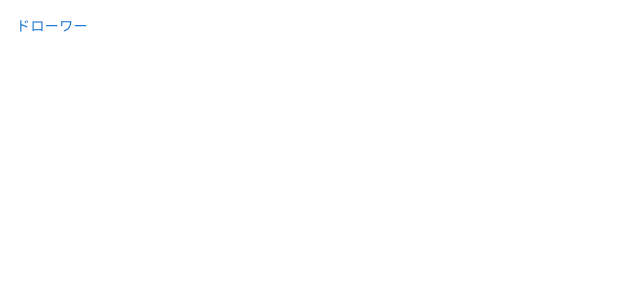
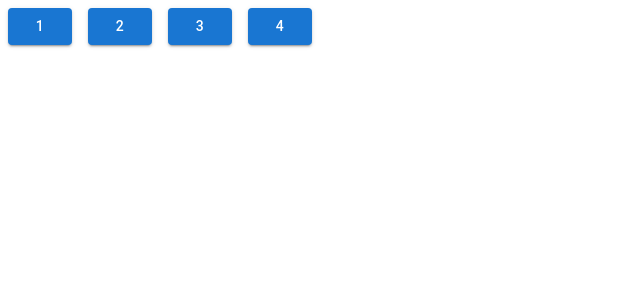
Before and after one commit to Yuma0309/Study-React, a JavaScript app in the folder React_sample_Yuma/my-react/: page / in a window 1280 px wide. Shown: the top 300 px of the page, without its empty margins (0-640 px from the left). Built offline with nearby package versions, Linux system fonts and the light colour scheme.

Commit message:
リスト6-1-7までの動作を確認

```diff
--- a/React_sample_Yuma/my-react/src/chap06/MaterialGrid.js
+++ b/React_sample_Yuma/my-react/src/chap06/MaterialGrid.js
@@ -1,19 +1,18 @@
-import { Button } from '@mui/material';
-import Grid from '@mui/material/Unstable_Grid2';
+import { Button, Grid } from '@mui/material';
 
 export default function MaterialGrid() {
   return (
     <Grid container spacing={2}>
-    <Grid xs={6}>
+      <Grid item xs={6}>
         <Button variant="contained" fullWidth>1</Button>
       </Grid>
-    <Grid xs={2}>
+      <Grid item xs={2}>
         <Button variant="contained" fullWidth>2</Button>
       </Grid>
-    <Grid xs={3}>
+      <Grid item xs={3}>
         <Button variant="contained" fullWidth>3</Button>
       </Grid>
-    <Grid xs={12}>
+      <Grid item xs={12}>
         <Button variant="contained" fullWidth>4</Button>
       </Grid>
     </Grid>
--- a/React_sample_Yuma/my-react/src/index.js
+++ b/React_sample_Yuma/my-react/src/index.js
@@ -1,9 +1,9 @@
 import ReactDOM from 'react-dom/client';
-import MaterialDrawer from './chap06/MaterialDrawer';
+import MaterialGrid from './chap06/MaterialGrid';
 
 // Reactアプリ（Appコンポーネント）を描画
 const root = ReactDOM.createRoot(document.getElementById('root'));
 
 root.render(
-  <MaterialDrawer />
+  <MaterialGrid />
 );
```
Also changed, not shown: 1 other file (tests, documents, lock files or other folders). Lines whose indentation alone changed are shown as unchanged.
